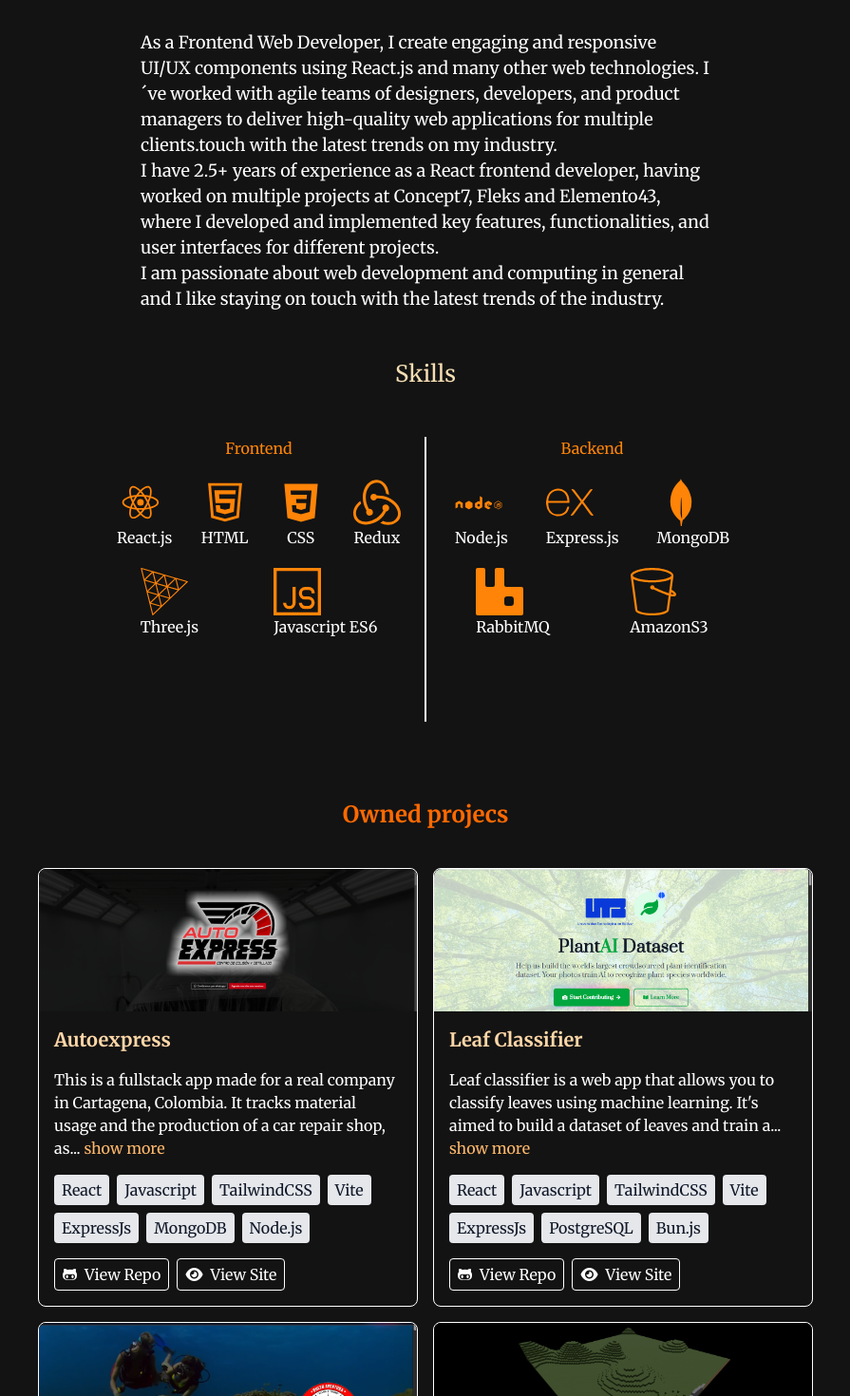
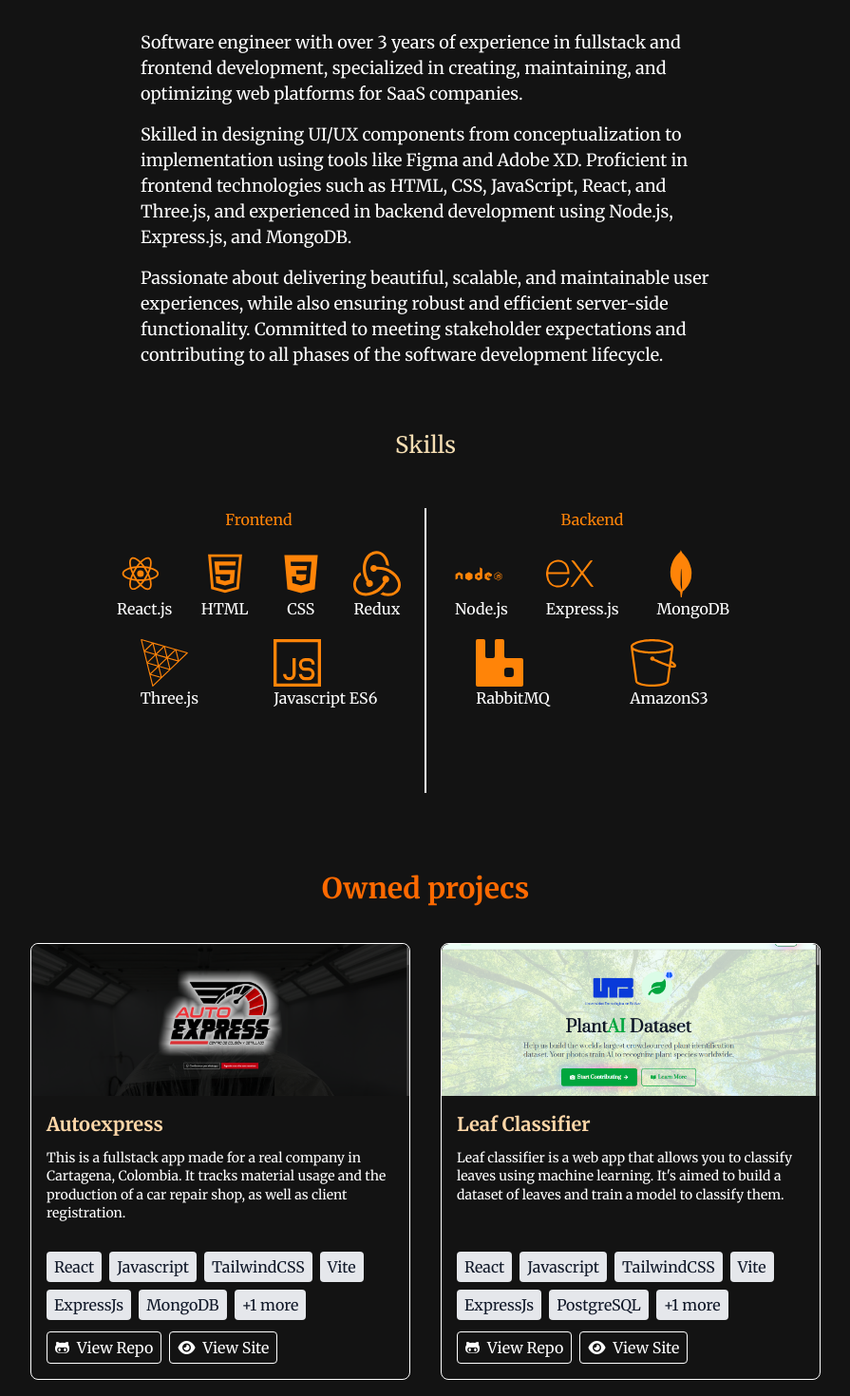
Before and after one commit to keilevv/vite-portfolio, a React (Vite) app: page / in a window 1280 px wide. Shown: the part 1780-3250 px from the top of the page at 95% size, without its empty margins (192-1087 px from the left). Built offline with nearby package versions, Linux system fonts and the light colour scheme; the HTML template or start-up script is replaced by a standard one.

Commit message:
fix show more and show less on proejct cards

```diff
--- a/src/components/ProjectCard/index.tsx
+++ b/src/components/ProjectCard/index.tsx
@@ -1,5 +1,5 @@
+import { useEffect, useRef, useState } from "react";
 import { FormattedMessage } from "react-intl";
-import { useState } from "react";
 
 interface ProjectCardProps {
   image: string;
@@ -18,36 +18,60 @@
   siteLink,
   githubLink,
 }: ProjectCardProps) {
-  const [expanded, setExpanded] = useState(false);
-  const charLimit = 140; // adjust as desired
-  const isLong = description && description.length > charLimit;
-  const visibleText =
-    expanded || !isLong ? description : description.slice(0, charLimit).trim();
+  const [descExpanded, setDescExpanded] = useState(false);
+  const [canExpand, setCanExpand] = useState(false);
+  const descRef = useRef<HTMLDivElement | null>(null);
+  // Height-based truncation settings
+  const maxTags = 6; // adjust how many tags to show
+  const visibleTags = tags.slice(0, maxTags);
+  const extraTagCount = Math.max(0, tags.length - maxTags);
+
+  useEffect(() => {
+    const el = descRef.current;
+    if (!el) return;
+
+    // Only measure when collapsed to determine if we can expand
+    if (!descExpanded) {
+      setCanExpand(el.scrollHeight > el.clientHeight);
+    }
+  }, [description, descExpanded]);
   return (
-    <div className="max-w-[400px] border border-white rounded-lg min-h-[400px] hover:shadow-lg transition-shadow shadow-gray-200">
+    <div className="w-[320px] sm:w-[360px] md:w-[400px] border border-white rounded-lg overflow-hidden flex flex-col hover:shadow-lg transition-shadow shadow-orange-500 transition-200">
       <img
-        className="w-full rounded-t-lg h-[150px] object-cover"
+        className="w-full rounded-t-lg h-32 sm:h-36 md:h-40 object-cover"
         src={image}
         alt="Autoexpress"
       />
-
-      <div className="p-4 flex flex-col gap-4">
+      <div className="p-4 flex flex-col gap-3 flex-1">
         <h1 className="text-xl font-bold text-orange-200">{title}</h1>
-        <p>
-          {visibleText}
-          {!expanded && isLong ? "... " : " "}
-          {isLong && (
-            <button
-              type="button"
-              className="text-orange-300 font-medium hover:underline focus:outline-none cursor-pointer"
-              onClick={() => setExpanded((v) => !v)}
-            >
-              {expanded ? "show less" : "show more"}
-            </button>
-          )}
-        </p>
-        <div className="flex gap-2 flex-wrap ">
-          {tags.map((tag, index) => (
+        {/* Description: clamp by height; expand to show full content and grow card */}
+        <div
+          ref={descRef}
+          className={`${
+            descExpanded ? "" : "overflow-hidden"
+          } text-sm leading-snug break-words ${
+            descExpanded ? "" : "h-16 sm:h-20 md:h-24"
+          }`}
+        >
+          {description}
+        </div>
+        {canExpand && (
+          <button
+            type="button"
+            className="self-start text-orange-300  cursor-pointer text-xs font-medium hover:underline focus:outline-none"
+            aria-expanded={descExpanded}
+            onClick={() => setDescExpanded((v) => !v)}
+          >
+            {descExpanded ? (
+              <FormattedMessage id="projectCard.showLess" />
+            ) : (
+              <FormattedMessage id="projectCard.showMore" />
+            )}
+          </button>
+        )}
+        {/* Tags: show first N and summarize remainder */}
+        <div className="flex gap-2 flex-wrap">
+          {visibleTags.map((tag, index) => (
             <span
               className="bg-gray-200 text-gray-900 px-2 py-1 rounded"
               key={index}
@@ -55,8 +79,13 @@
               {tag}
             </span>
           ))}
+          {extraTagCount > 0 && (
+            <span className="bg-gray-200 text-gray-900 px-2 py-1 rounded">
+              +{extraTagCount} more
+            </span>
+          )}
         </div>
-        <div className="flex gap-2">
+        <div className="mt-auto flex gap-2">
           {githubLink && (
             <button className="flex gap-2 items-center border border-white rounded px-2 py-1 hover:bg-orange-500 hover:text-black cursor-pointer transition-colors">
               <a
--- a/src/containers/About/index.tsx
+++ b/src/containers/About/index.tsx
@@ -38,14 +38,16 @@
   ];
   return (
     <div className="about-container">
-      <h1 className="about-title text-2xl mb-8"><FormattedMessage id="about.title"/></h1>
-      <p className="about-text">
+      <h1 className="about-title text-2xl mb-8">
+        <FormattedMessage id="about.title" />
+      </h1>
+      <p className="about-text mb-4">
         <FormattedMessage id="about.paragraph.1" />
       </p>
-      <p className="about-text">
+      <p className="about-text mb-4">
         <FormattedMessage id="about.paragraph.2" />
       </p>
-      <p className="about-text">
+      <p className="about-text mb-4">
         <FormattedMessage id="about.paragraph.3" />
       </p>
       <h1 className="about-title section text-2xl mb-8">
--- a/src/containers/Projects/index.tsx
+++ b/src/containers/Projects/index.tsx
@@ -100,7 +100,6 @@
         "Vite",
         "ExpressJs",
         "MongoDB",
-        "Node.js",
       ],
     },
   ];
@@ -125,10 +124,10 @@
   ];
   return (
     <div className="md:p-8 p-2">
-      <h1 className="text-2xl font-bold text-orange-500 mb-10 text-center">
+      <h1 className="text-3xl font-bold text-orange-500 mb-10 text-center">
         <FormattedMessage id="projects.owned" />
       </h1>
-      <div className="flex flex-wrap justify-center gap-4">
+      <div className="flex flex-wrap justify-center gap-8">
         {projects.map((project, index) => (
           <div className="max-w-[400px]" key={index}>
             <ProjectCard
@@ -142,10 +141,10 @@
           </div>
         ))}
       </div>
-      <h1 className="text-2xl font-bold text-orange-500 my-10 text-center">
+      <h1 className="text-3xl font-bold text-orange-500 my-10 text-center">
         <FormattedMessage id="projects.worked" />
       </h1>
-      <div className="flex flex-wrap justify-center gap-4">
+      <div className="flex flex-wrap justify-center gap-8">
         {workedOnProjects.map((project, index) => (
           <div className="" key={index}>
             <ProjectCard
--- a/src/translations/en.tsx
+++ b/src/translations/en.tsx
@@ -11,13 +11,13 @@
     "banner.description":
       "Making it better every day, what is already done fine.",
     "about.title": "About me",
+    "about.skills": "Skills",
     "about.paragraph.1":
-      "As a Frontend Web Developer, I create engaging and responsive UI/UX components using React.js and many other web technologies. I´ve worked with agile teams of designers, developers, and product managers to deliver high-quality web applications for multiple clients.touch with the latest trends on my industry.",
+      "Software engineer with over 3 years of experience in fullstack and frontend development, specialized in creating, maintaining, and optimizing web platforms for SaaS companies.",
     "about.paragraph.2":
-      "I have 2.5+ years of experience as a React frontend developer, having worked on multiple projects at Concept7, Fleks and Elemento43, where I developed and implemented key features, functionalities, and user interfaces for different projects.",
+      "Skilled in designing UI/UX components from conceptualization to implementation using tools like Figma and Adobe XD. Proficient in frontend technologies such as HTML, CSS, JavaScript, React, and Three.js, and experienced in backend development using Node.js, Express.js, and MongoDB.",
     "about.paragraph.3":
-      "I am passionate about web development and computing in general and I like staying on touch with the latest trends of the industry.",
-    "about.skills": "Skills",
+      "Passionate about delivering beautiful, scalable, and maintainable user experiences, while also ensuring robust and efficient server-side functionality. Committed to meeting stakeholder expectations and contributing to all phases of the software development lifecycle.",
     "experience.title": "Experience",
     "experience.1": "Concept7",
     "experience.2": "Fleks",
@@ -50,6 +50,8 @@
     "projectCard.workwave.description":
       "This is a web app designed to be used in a real world for a medical radiologist, allows to register patients and schedule appointments. It's still in development but has a deployed version for user feedback.",
     "projectCard.button": "View Site",
+    "projectCard.showMore": "Show More",
+    "projectCard.showLess": "Show Less",
     "footer.text": "Made with ❤️ by Caleb Villalba",
   },
 };
--- a/src/translations/es.tsx
+++ b/src/translations/es.tsx
@@ -11,12 +11,11 @@
     "banner.description": "Haciendo cada día mejor, lo que ya hacía bien.",
     "about.title": "Acerca de mi",
     "about.paragraph.1":
-      "Como desarrollador frontend, me especializo en crear componentes UI/UX utilizando React.js y varias otras tecnologías de desarrollo web. He trabajado con diferentes equipos ágiles de diseñadores, desarrolladores y product managers internacionalmente para producir software de alta calidad.",
+      "Ingeniero de software con más de 3 años de experiencia en desarrollo fullstack y frontend, especializado en la creación, mantenimiento y optimización de plataformas web para empresas SaaS.",
     "about.paragraph.2":
-      "Mis principales responsabilidades dentro de Concept7, Fleks Y Elemento43, fueron diseñar, implementar y mantener funcionalidades claves para estas compañías en diferentes proyectos.",
+      "Experto en diseñar componentes de UI/UX desde la conceptualización hasta la implementación utilizando herramientas como Figma y Adobe XD. Competente en tecnologías frontend como HTML, CSS, JavaScript, React y Three.js, y con experiencia en desarrollo backend usando Node.js, Express.js y MongoDB.",
     "about.paragraph.3":
-      "Soy apasionado acerca del mundo del desarrollo web y de la computación en general, lo que me ha permitido tener el inicio de mi carrera en europa en la ciudad de Amsterdam, trabajando con equipos multinacionales y multiculturales.",
-    "about.skills": "Habilidades",
+      "Apasionado por ofrecer experiencias de usuario atractivas, escalables y mantenibles, asegurando al mismo tiempo una funcionalidad robusta y eficiente en el lado del servidor. Comprometido con cumplir las expectativas de los stakeholders y contribuir en todas las fases del ciclo de vida del desarrollo de software.",
     "experience.title": "Experiencia",
     "experience.1": "Concept7",
     "experience.2": "Fleks",
@@ -49,6 +48,8 @@
     "projectCard.workwave.description":
       "Workwave es una web app diseñada para ser utilizada en un mundo real para un médico radiólogo, permite registrar pacientes y programar citas. Aún en desarrollo pero tiene una versión desplegada para obtener feedback del usuario.",
     "projectCard.button": "Ver Sitio",
+    "projectCard.showMore": "Mostrar Más",
+    "projectCard.showLess": "Mostrar Menos",
     "footer.text": "Hecho con ❤️ por Caleb Villalba",
   },
 };
```
